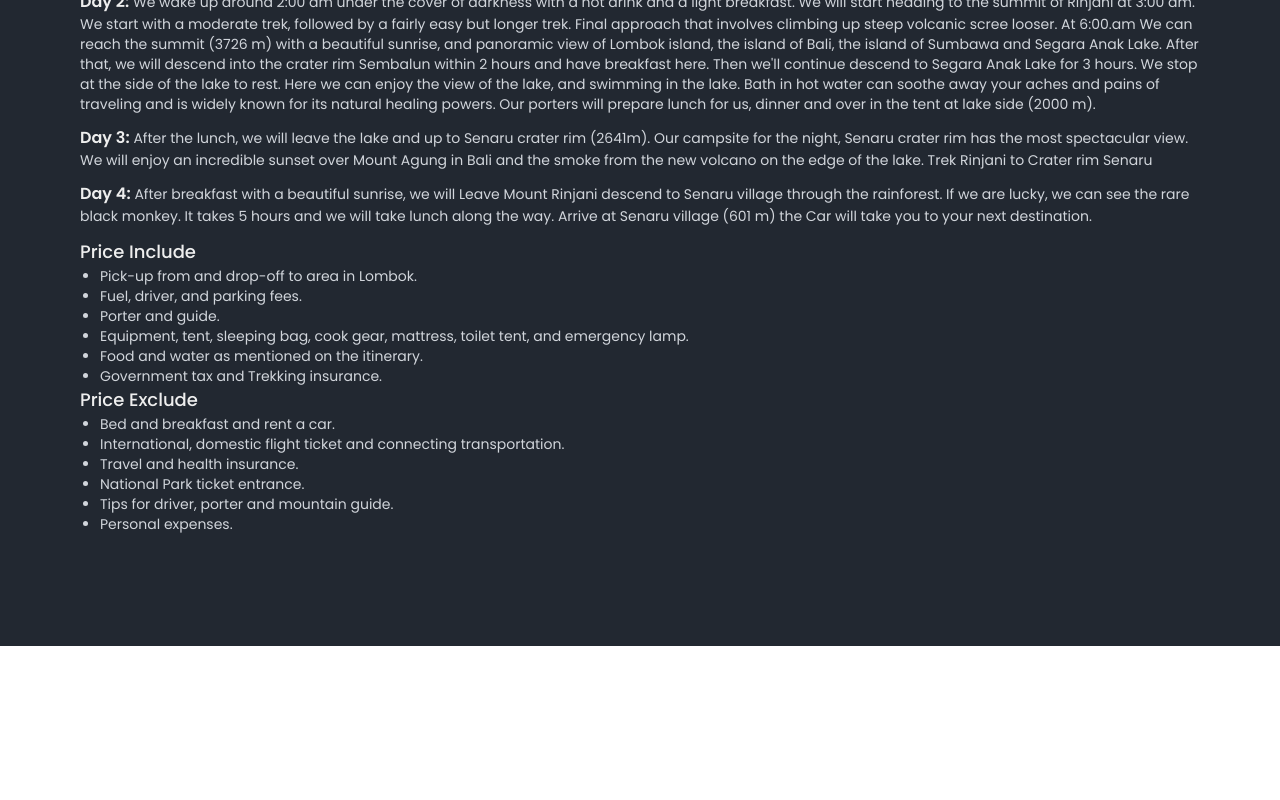
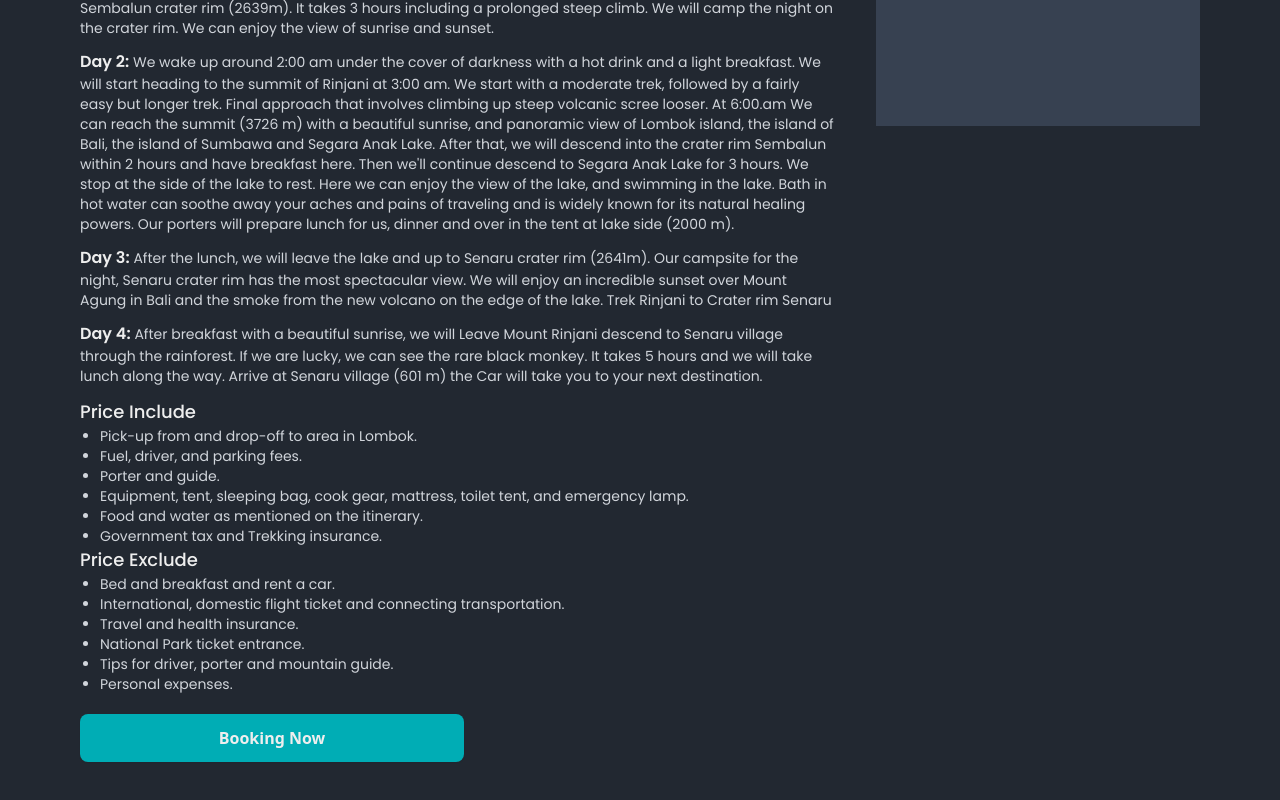
Before and after one commit to torikallcode/Rinjani_Travel, a React (Vite) app: page /DetailTrekking/1 in a window 1280 px wide. Shown: the part 846-1646 px from the top of the page. Before the commit the page ends 1492 px from the top, so only its background shows below. Built offline with nearby package versions, Linux system fonts and the light colour scheme; a web font is replaced by a local one; what tailwind-gradient-mask-image would draw is missing.

Commit message:
detail Trakking

```diff
--- a/src/components/layouts/Layout.jsx
+++ b/src/components/layouts/Layout.jsx
@@ -31,8 +31,7 @@ export const Layout = () => {
         <section className='w-full py-14'>
           <RinjaniTrackigPackage></RinjaniTrackigPackage>
         </section>
-
-        <section className='w-full py-14'>
+        <section className='w-full lg:py-14'>
           <LayananKami></LayananKami>
         </section>
       </section>
--- a/src/components/layouts/TrekkingLayout.jsx
+++ b/src/components/layouts/TrekkingLayout.jsx
@@ -7,7 +7,6 @@ import { MainContent } from '../sections/Trekking/MainContent';
 
 export const TrekkingLayout = () => {
 
-
   const { id } = useParams();
   const [trekking, setTrekking] = useState({});
 
@@ -16,7 +15,6 @@ export const TrekkingLayout = () => {
     //mengembalikan elemen pertama dalam array kemudian  memeriksa apakah id yang sudah diubah menjadi string dari item tersebut sama dengan id dari parameter DataTracking
     setTrekking(trekkingData || {});
   }, [id]);
-
   console.log(trekking);
 
   return (
@@ -58,7 +56,7 @@ export const TrekkingLayout = () => {
             {trekking.exclude ? (
               <>
                 <h1 className='text-putih-0 font-secondary text-lg font-medium'>Price Exclude</h1>
-                <ul className='list-disc px-5'>
+                <ul className='list-disc px-5 mb-5'>
                   {trekking.exclude.map((item, index) => (
                     <li key={index} className='text-gray-300 font-secondary text-sm'>{item}</li>
                   ))}
--- a/src/components/sections/RinjaniTrackigPackage.jsx
+++ b/src/components/sections/RinjaniTrackigPackage.jsx
@@ -4,11 +4,14 @@ import { Link } from 'react-router-dom'
 import { DataTracking } from '@/data/DataTracking'
 
 export const RinjaniTrackigPackage = () => {
+
+  const limitedData = DataTracking.slice(0, 5)
+
   return (
     <section className='w-full flex flex-col '>
       <h1 className='text-putih-0 font-tomorrow text-4xl xl:text-4xl mb-12 xl:mb-12'>Rinjani Trekking <br /> package</h1>
       <div className="carousel flex gap-x-7 mb-5">
-        {DataTracking.map((item, index) => (
+        {limitedData.map((item, index) => (
           <div key={index} className="carousel-item">
             <CardTracking
               id={item.id}
--- a/src/components/sections/Trekking/HomePage.jsx
+++ b/src/components/sections/Trekking/HomePage.jsx
@@ -4,7 +4,7 @@ export const HomePage = ({ Image, className }) => {
   return (
     <div
       style={{ backgroundImage: `url('/${Image}')` }}
-      className={`w-full h-full bg-center bg-cover bg-no-repeat p-5 flex justify-start items-end ${className}`}>
+      className={`w-full h-full bg-center bg-cover bg-no-repeat p-5 flex justify-start items-end ${className} relative`}>
       {/* <h1 className='text-white text-4xl font-tomorrow font-semibold z-10'>{title}</h1> */}
       <span className='w-full h-full bg-hitam-0 top-0 left-0 opacity-10 absolute'></span>
 
--- a/src/components/sections/Trekking/MainContent.jsx
+++ b/src/components/sections/Trekking/MainContent.jsx
@@ -1,5 +1,4 @@
 import React from 'react'
-
 export const MainContent = ({
   title,
   className,
@@ -15,7 +14,8 @@ export const MainContent = ({
   , children
 }) => {
   return (
-    <div className={`${className} flex flex-col w-full`}>
+    <div className={`${className} flex flex-col lg:flex-row w-full lg:gap-x-10`}>
+      <div className='lg:w-[70%] mb-10'>
         <h1 className='text-putih-0 font-tomorrow font-medium text-4xl max-w-xs mb-5'>{title}</h1>
         <p className='text-gray-300 font-secondary text-sm mb-3'>{descLengkap}</p>
         <p className='text-gray-300 font-secondary text-sm mb-3'><span className='font-semibold text-base text-putih-0'>{daySatu}</span>{daySatuLengkap}</p>
@@ -23,6 +23,11 @@ export const MainContent = ({
         <p className='text-gray-300 font-secondary text-sm mb-3'><span className='font-semibold text-base text-putih-0'>{dayTiga}</span>{dayTigaLengkap}</p>
         <p className='text-gray-300 font-secondary text-sm mb-3'><span className='font-semibold text-base text-putih-0'>{dayEmpat}</span>{dayEmpatLengkap}</p>
         {children}
+        <button className="btn bg-biru-0 text-putih-0 border-none hover:bg-biru-0 w-full max-w-sm mx-auto text-base text-center">Booking Now</button>
+      </div>
+      <div className='bg-gray-700 h-96 lg:w-[30%]'>
+
+      </div>
     </div>
   )
 }
```
Lines whose indentation alone changed are shown as unchanged.
